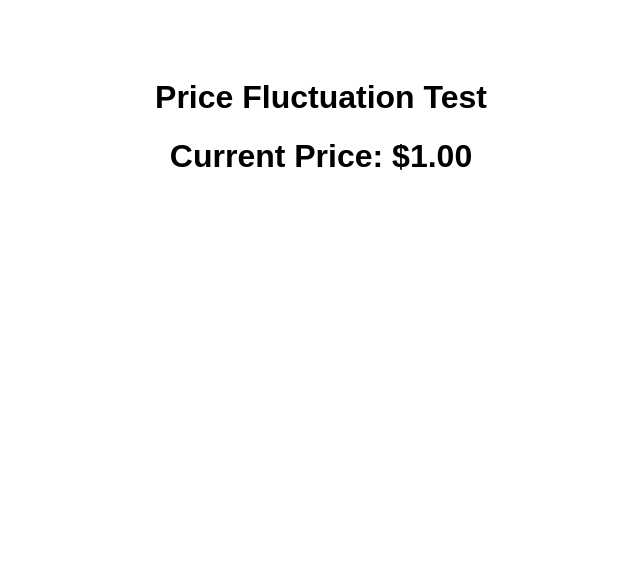
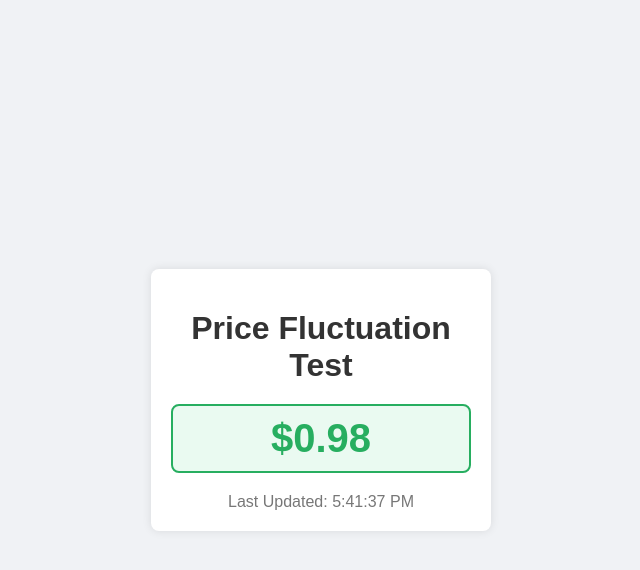
Before and after one commit to colttheone/MarketValueTest, a plain HTML site: page index.html in a window 1280 px wide. Shown: the whole page, without its empty margins (319-959 px from the left). Drawn offline with Linux system fonts and the light colour scheme.

Commit message:
Update index.html

```diff
--- a/index.html
+++ b/index.html
@@ -7,28 +7,59 @@
     <style>
         body {
             font-family: Arial, sans-serif;
+            display: flex;
+            justify-content: center;
+            align-items: center;
+            height: 100vh;
+            margin: 0;
+            background-color: #f0f2f5;
+        }
+        .container {
             text-align: center;
-            padding-top: 50px;
+            background: #fff;
+            border-radius: 8px;
+            box-shadow: 0 0 10px rgba(0, 0, 0, 0.1);
+            padding: 20px;
+            width: 300px;
+        }
+        h1 {
+            margin-bottom: 20px;
+            color: #333;
         }
         .price-container {
-            font-size: 2em;
+            font-size: 2.5em;
             font-weight: bold;
+            color: #27ae60;
             margin: 20px 0;
+            border: 2px solid #27ae60;
+            padding: 10px;
+            border-radius: 8px;
+            background: #eafaf1;
+        }
+        .timestamp {
+            font-size: 1em;
+            color: #777;
+            margin-top: 10px;
         }
     </style>
 </head>
 <body>
 
-    <h1>Price Fluctuation Test</h1>
-    <div class="price-container">
-        Current Price: $<span id="price">1.00</span>
+    <div class="container">
+        <h1>Price Fluctuation Test</h1>
+        <div class="price-container">
+            $<span id="price">1.00</span>
+        </div>
+        <div class="timestamp">
+            Last Updated: <span id="last-updated">Now</span>
+        </div>
     </div>
 
     <script>
         let price = 1.00; // Initial price
 
         function updatePrice() {
-            // Generate a random change between -0.02 and +0.02 (i.e., 1 cent to 2 dollars)
+            // Generate a random change between -0.01 and +0.01 (i.e., 1 cent to 1 cent)
             let change = (Math.random() * 0.02 * (Math.random() < 0.5 ? -1 : 1)).toFixed(2);
             price = parseFloat(price) + parseFloat(change);
 
@@ -37,13 +68,17 @@
 
             // Update the price on the page
             document.getElementById("price").innerText = price;
+
+            // Update the timestamp
+            let now = new Date().toLocaleTimeString();
+            document.getElementById("last-updated").innerText = now;
         }
 
-        // Update the price every 60 seconds (60000 milliseconds)
-        setInterval(updatePrice, 60000);
+        // Update the price every second (1000 milliseconds)
+        setInterval(updatePrice, 1000);
 
-        // Initially display the price on page load
-        document.getElementById("price").innerText = price.toFixed(2);
+        // Initially display the price and timestamp on page load
+        updatePrice();
     </script>
 
 </body>
```
